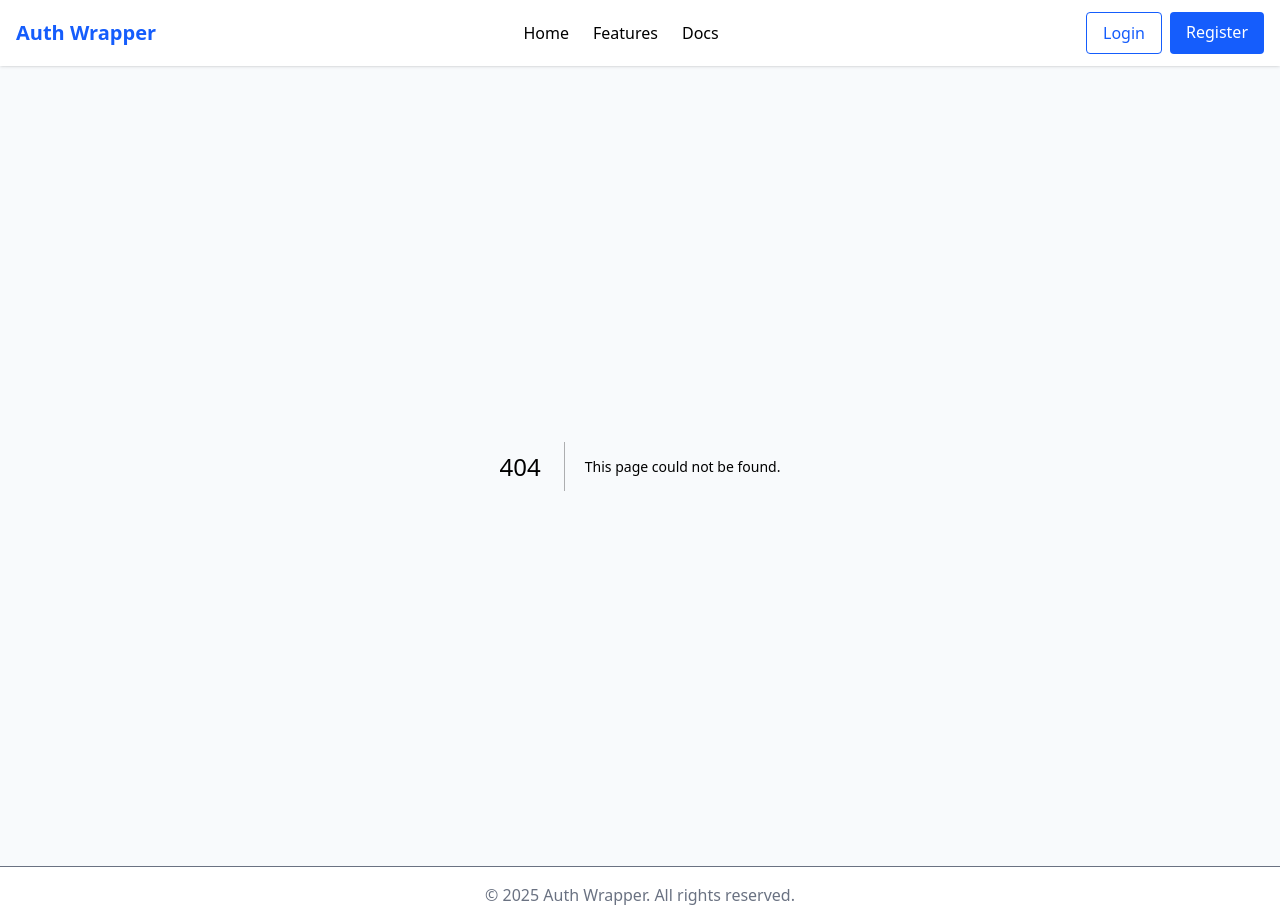
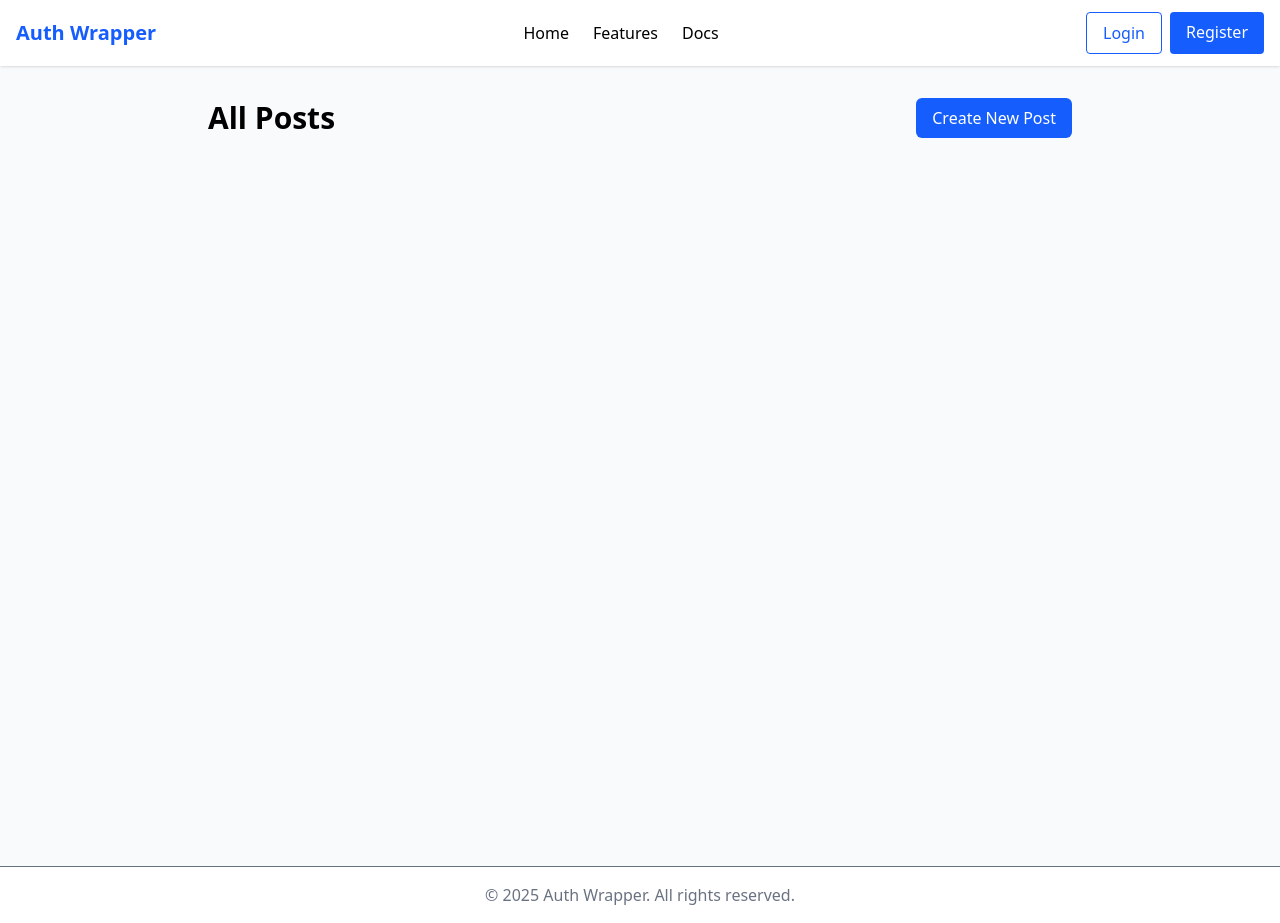
Before and after one commit to husen004/auth_wrapper, a Next.js app in the folder Frontend/: page /posts in a window 1280 px wide. Before the commit this address had no page. Built offline with nearby package versions, Linux system fonts and the light colour scheme.

Commit message:
FOlder for posts create

```diff
--- /dev/null
+++ b/Frontend/app/posts/[id]/edit/page.tsx
@@ -0,0 +1,7 @@
+import React from 'react'
+
+export default function page() {
+  return (
+    <div>page</div>
+  )
+}
--- /dev/null
+++ b/Frontend/app/posts/[id]/page.tsx
@@ -0,0 +1,7 @@
+import React from 'react'
+
+export default function page() {
+  return (
+    <div>page</div>
+  )
+}
--- /dev/null
+++ b/Frontend/app/posts/create/page.tsx
@@ -0,0 +1,9 @@
+import React from 'react'
+
+const page = () => {
+  return (
+    <div>page</div>
+  )
+}
+
+export default page
--- /dev/null
+++ b/Frontend/app/posts/page.tsx
@@ -0,0 +1,33 @@
+'use client'
+
+import { useState, useEffect } from 'react'
+import { useRouter } from 'next/navigation'
+import Link from 'next/link'
+
+interface Post {
+  id: number
+  title: string
+  content: string
+  user_id: number
+  username?: string
+  created_at: string
+}
+
+export default function PostsPage() {
+
+  return (
+    <div className="container mx-auto px-4 py-8 max-w-4xl">
+      <div className="flex justify-between items-center mb-8">
+        <h1 className="text-3xl font-bold">All Posts</h1>
+        <Link
+          href="/posts/create"
+          className="bg-blue-600 hover:bg-blue-700 text-white py-2 px-4 rounded-md transition duration-150 ease-in-out"
+        >
+          Create New Post
+        </Link>
+      </div>
+
+
+    </div>
+  )
+}
--- a/Frontend/app/user/profile/page.tsx
+++ b/Frontend/app/user/profile/page.tsx
@@ -84,8 +84,32 @@ const ProfilePage = () => {
 
   return (
     <div className="flex justify-center items-center min-h-[80vh] px-4">
-      <div className="bg-white p-8 rounded-lg shadow-md w-full max-w-md">
+      <div className="bg-white p-8 rounded-3xl shadow-xl w-full max-w-md">
         <h1 className="text-2xl font-bold mb-6 text-center">User Profile</h1>
+
+        <div className="space-y-4">
+          <button
+            onClick={() => router.push('/posts')}
+            className="w-full bg-gray-200 hover:bg-gray-300 text-gray-800 py-2 px-4 rounded-md"
+          >
+            Browse All Posts
+          </button>
+
+          <button
+            onClick={() => router.push('/posts/my-posts')}
+            className="w-full bg-blue-200 hover:bg-blue-300 text-blue-800 py-2 px-4 rounded-md"
+          >
+            My Posts
+          </button>
+
+          {/* Create new post */}
+          <button
+            onClick={() => router.push('/posts/create')}
+            className="w-full bg-blue-600 hover:bg-blue-700 text-white py-2 px-4 rounded-md"
+          >
+            Create New Post
+          </button>
+        </div>
 
         {userData && (
           <div className="space-y-4">
@@ -97,7 +121,7 @@ const ProfilePage = () => {
             <div className="pt-4">
               <button
                 onClick={handleLogout}
-                className="w-full bg-red-600 hover:bg-red-700 text-white py-2 px-4 rounded-md transition duration-150 ease-in-out"
+                className="cursor-pointer w-full bg-red-600 hover:bg-red-700 text-white py-2 px-4 rounded-md transition duration-150 ease-in-out"
               >
                 Logout
               </button>
```
